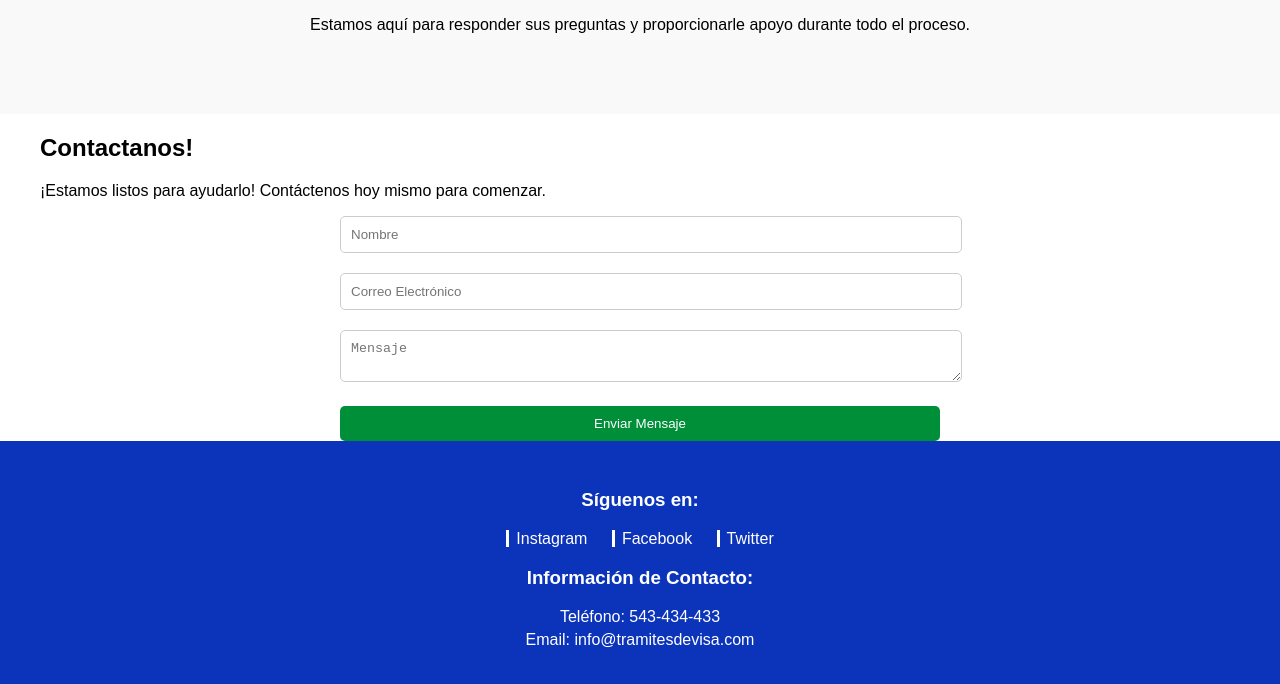
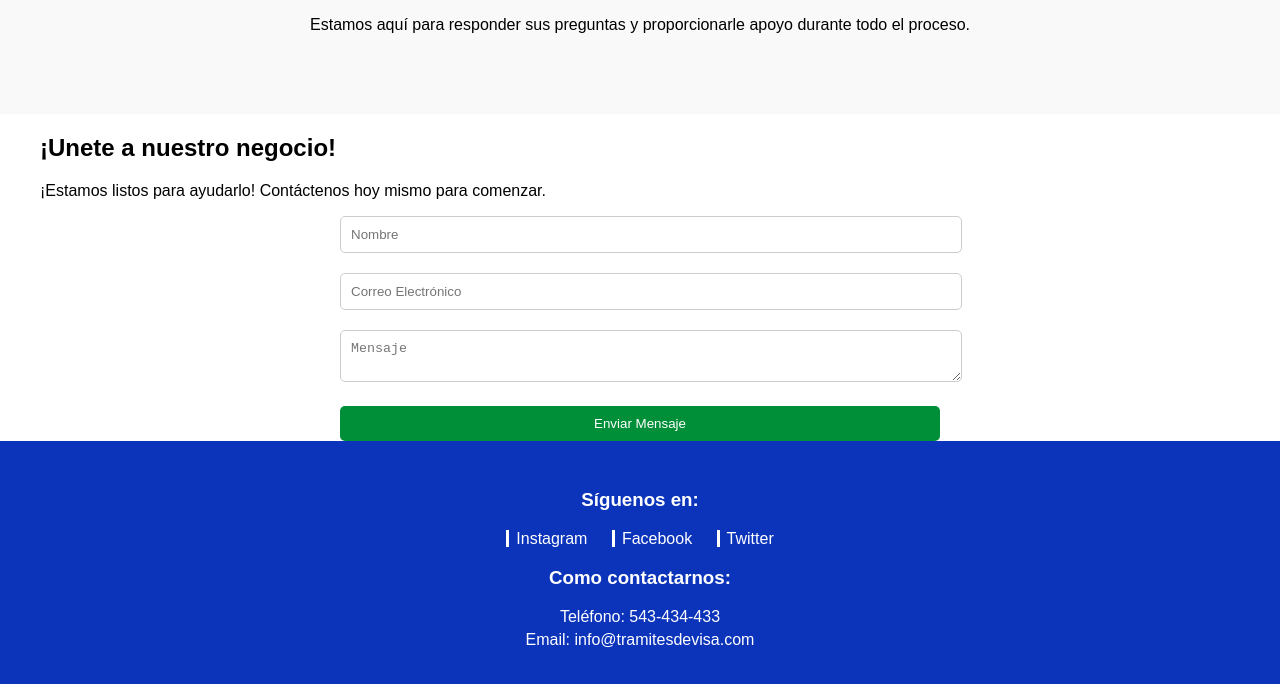
Before and after one commit to Paginatest/Visas, a plain HTML site: page index.html in a window 1280 px wide. Shown: the part 1781-2465 px from the top of the page. Drawn offline with Linux system fonts and the light colour scheme.

Commit message:
Update index.html

```diff
--- a/index.html
+++ b/index.html
@@ -28,7 +28,7 @@
         <div class="container">
             <h2>Nuestros Servicios</h2>
             <div class="servicio">
-                <img src="Visa.jpg" alt="Visa Consulting" width="450" height="350">
+                <img src="Visa-Photoroom.png-Photoroom.png" alt="Visa Consulting" width="450" height="350">
                 <h3>Asesoramiento Profesional</h3>
                 <p>Contamos con un equipo experto en leyes de inmigración para brindarle el mejor asesoramiento.</p>
             </div>
@@ -46,7 +46,7 @@
     </section>
     <section id="contacto">
         <div class="container">
-            <h2>Contactanos!</h2>
+            <h2>¡Unete a nuestro negocio!</h2>
             <p>¡Estamos listos para ayudarlo! Contáctenos hoy mismo para comenzar.</p>
             <div class="contact-form">
                 <form action="enviar.php" method="POST">
@@ -69,7 +69,7 @@
                 </ul>
             </div>
             <div class="info-contacto">
-                <h3>Información de Contacto:</h3>
+                <h3>Como contactarnos:</h3>
                 <p>Teléfono: 543-434-433</p>
                 <p>Email: info@tramitesdevisa.com</p>
             </div>
```
